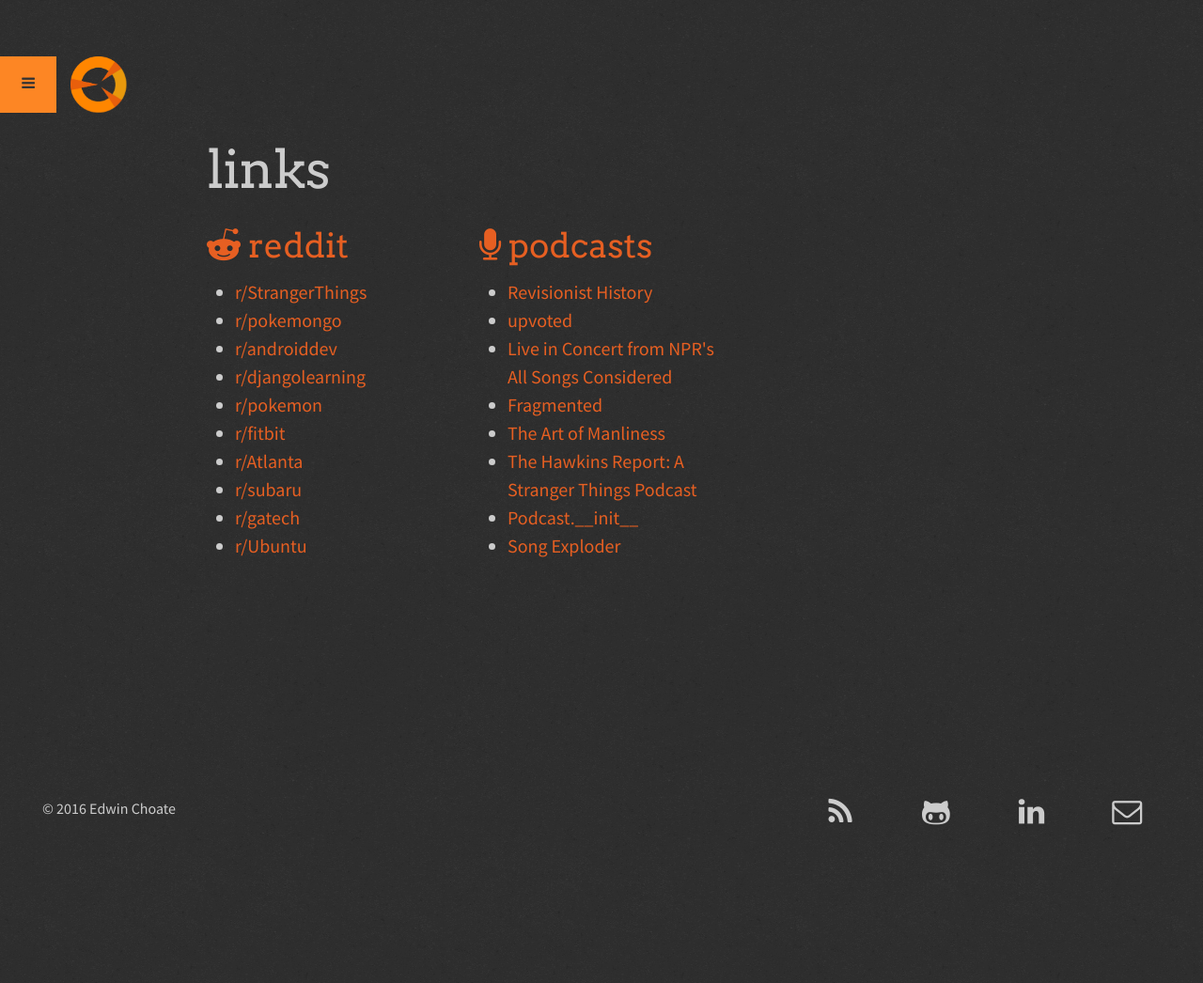
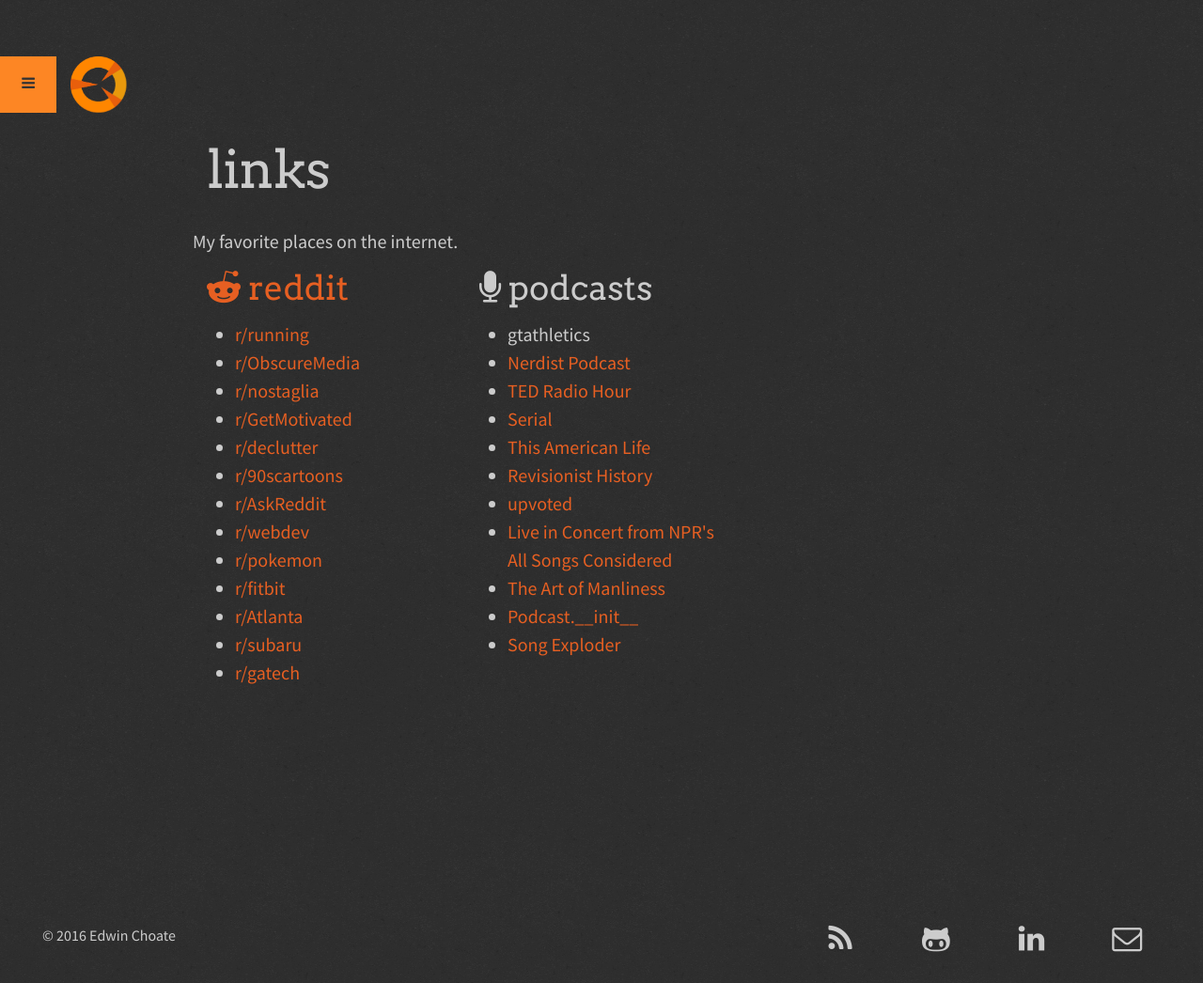
Before and after one commit to edwinchoate/edwinchoate.github.io, a Jekyll site: the page built from links.md, in a window 1280 px wide. Shown: the whole page at 94% size. Built offline with Jekyll 4.4.1, drawn with Linux system fonts in a browser that asks for light colours; before the commit the page ends 911 px from its top, so only the background shows below that.

Commit message:
content update

```diff
--- a/links.md
+++ b/links.md
@@ -5,28 +5,38 @@
 ---
 
 <div class="row">
+  <p>My favorite places on the internet.</p>
+</div>
+
+<div class="row">
 <span class="col-xs-12 col-sm-4"><h1><a href="https://www.reddit.com/"><i class="fa fa-reddit-alien"></i> reddit</a></h1>
   <ul>
-    <li><a href="https://www.reddit.com/r/StrangerThings/">r/StrangerThings</a></li>
-    <li><a href="https://www.reddit.com/r/pokemongo/">r/pokemongo</a></li>
-    <li><a href="https://www.reddit.com/r/androiddev">r/androiddev</a></li>
-    <li><a href="https://www.reddit.com/r/djangolearning/">r/djangolearning</a></li>
+    <li><a href="https://www.reddit.com/r/running/">r/running</a></li>
+    <li><a href="https://www.reddit.com/r/ObscureMedia/">r/ObscureMedia</a></li>
+    <li><a href="https://www.reddit.com/r/nostalgia/">r/nostaglia</a></li>
+    <li><a href="https://www.reddit.com/r/GetMotivated/">r/GetMotivated</a></li>
+    <li><a href="https://www.reddit.com/r/declutter/">r/declutter</a></li>
+    <li><a href="https://www.reddit.com/r/90scartoons/">r/90scartoons</a></li>
+    <li><a href="https://www.reddit.com/r/AskReddit/">r/AskReddit</a></li>
+    <li><a href="https://www.reddit.com/r/webdev/">r/webdev</a></li>
     <li><a href="https://www.reddit.com/r/pokemon/">r/pokemon</a></li>
     <li><a href="https://www.reddit.com/r/fitbit/">r/fitbit</a></li>
     <li><a href="https://www.reddit.com/r/Atlanta/">r/Atlanta</a></li>
     <li><a href="https://www.reddit.com/r/subaru/">r/subaru</a></li>
     <li><a href="https://www.reddit.com/r/gatech/">r/gatech</a></li>
-    <li><a href="https://www.reddit.com/r/Ubuntu/">r/Ubuntu</a></li>
   </ul></span>
 
-<span class="col-xs-12 col-sm-4"><h1><a href="http://app.stitcher.com/fp"><i class="fa fa-microphone"></i> podcasts</a></h1>
+<span class="col-xs-12 col-sm-4"><h1><i class="fa fa-microphone"></i> podcasts</h1>
   <ul>
+    <li><a href="http://gtathletics.libsyn.com/"></a>gtathletics</li>
+    <li><a href="http://nerdist.com/podcasts/nerdist-podcast-channel/">Nerdist Podcast</a></li>
+    <li><a href="http://www.npr.org/podcasts/510298/ted-radio-hour">TED Radio Hour</a></li>
+    <li><a href="https://serialpodcast.org/season-one">Serial</a></li>
+    <li><a href="https://www.thisamericanlife.org/">This American Life</a></li>
     <li><a href="http://revisionisthistory.com/episodes">Revisionist History</a></li>
     <li><a href="https://redditblog.com/podcast/">upvoted</a></li>
     <li><a href="http://www.npr.org/podcasts/510253/live-in-concert-from-npr-s-all-songs-considered">Live in Concert from NPR's All Songs Considered</a></li>
-    <li><a href="http://fragmentedpodcast.com/category/episodes/">Fragmented</a></li>
     <li><a href="http://www.artofmanliness.com/category/podcast/">The Art of Manliness</a></li>
-    <li><a href="https://www.libertystreetgeek.net/category/stranger-things/">The Hawkins Report: A Stranger Things Podcast</a></li>
     <li><a href="http://podcastinit.com/">Podcast.__init__</a></li>
     <li><a href="http://songexploder.net/episodes">Song Exploder</a></li>
   </ul></span>
```
